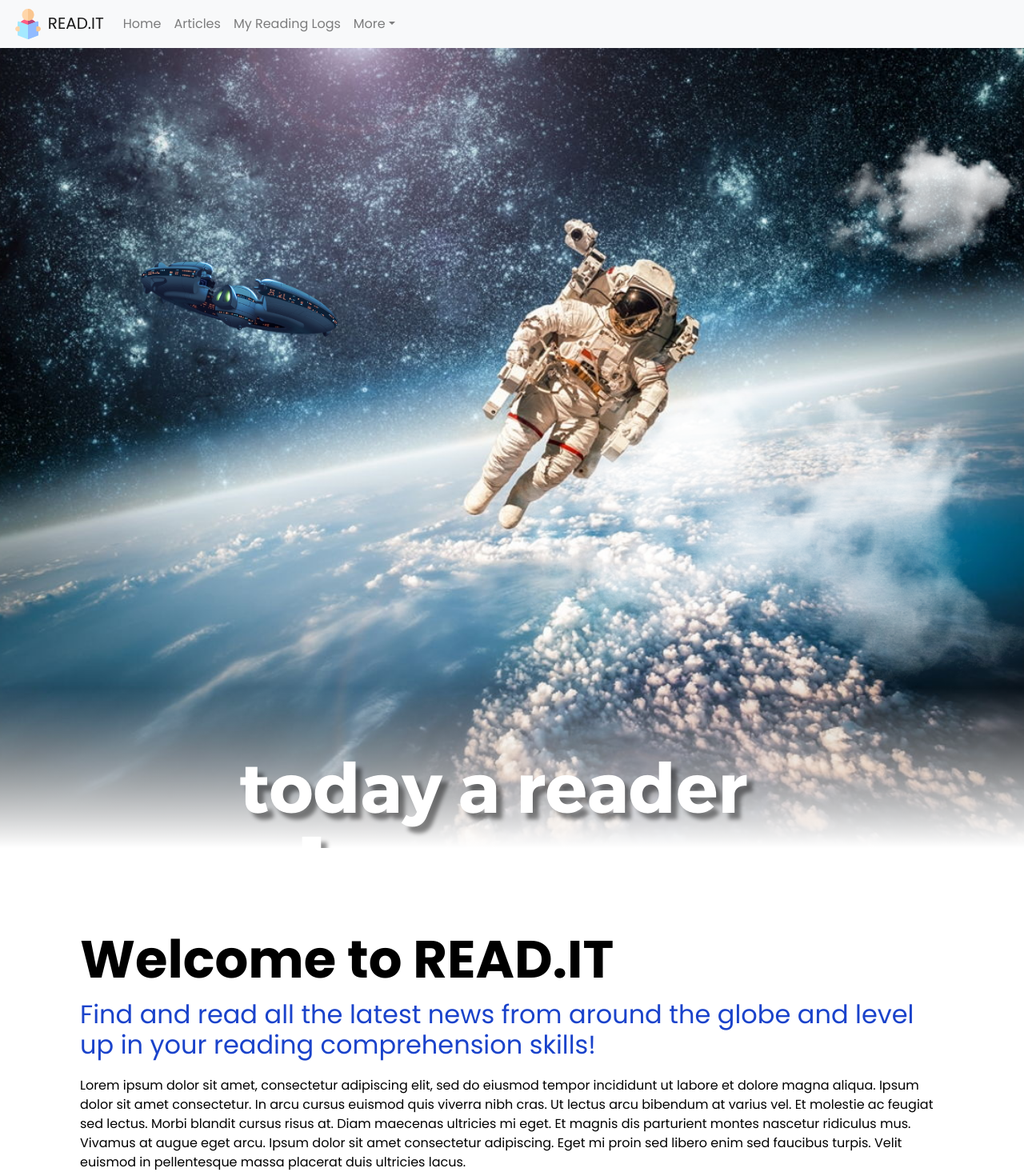
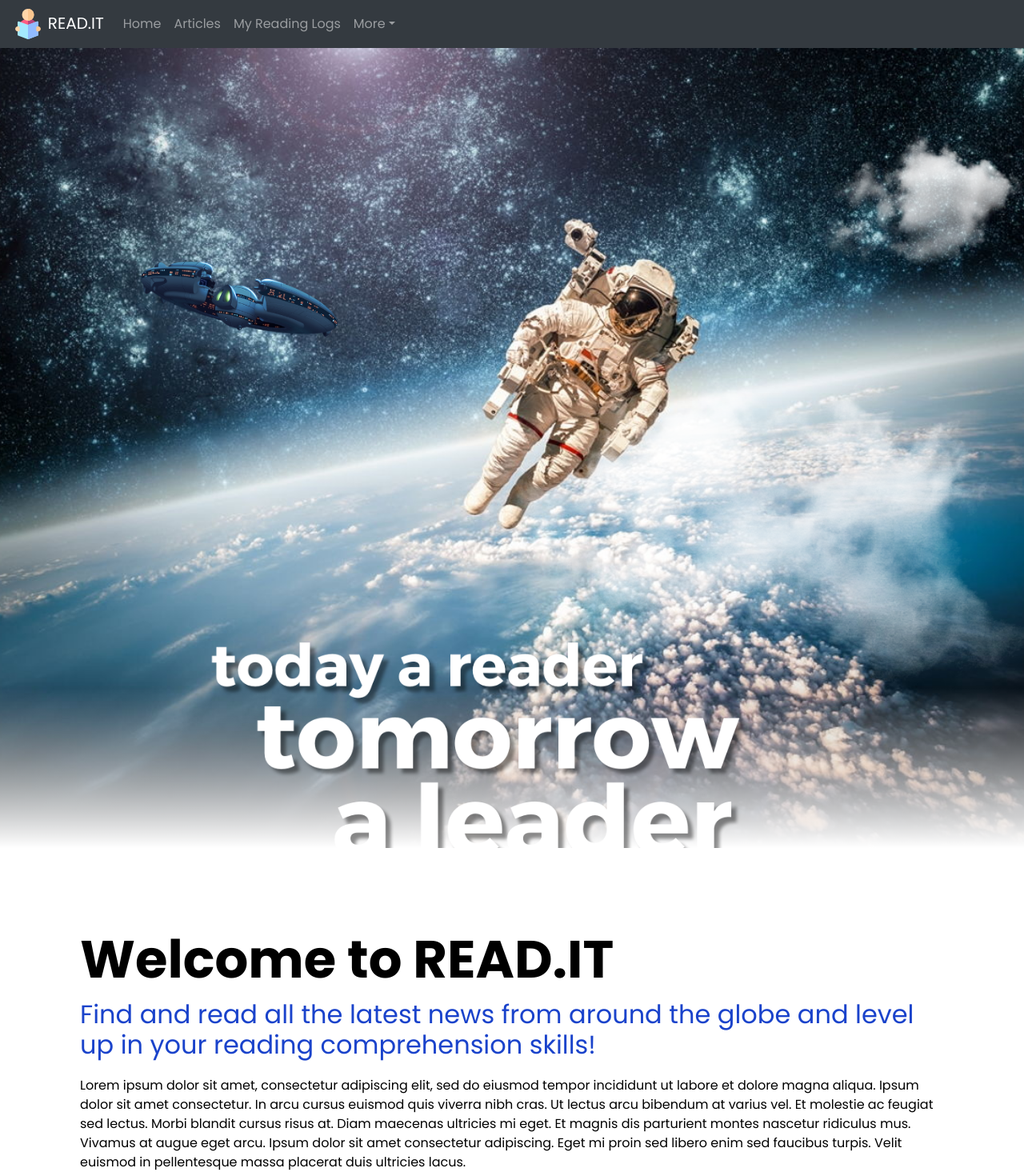
Before and after one commit to iannakim/readit-frontend, a React (Create React App) app: page / in a window 1280 px wide. Shown: the top 1470 px of the page at 80% size. Built offline with nearby package versions, Linux system fonts and the light colour scheme; no server answers.

Commit message:
transition added

```diff
--- a/src/Header.js
+++ b/src/Header.js
@@ -14,7 +14,7 @@ class Header extends React.Component {
 
     return (
      <div>
-      <Navbar bg="light" variant="light" expand="lg">
+      <Navbar bg="dark" variant="dark" expand="lg">
         <Navbar.Brand href="/"><img className="logo" src={logo} alt="home"/> READ.IT</Navbar.Brand>
           <Navbar.Toggle aria-controls="basic-navbar-nav" />
           <Navbar.Collapse id="basic-navbar-nav">
--- a/src/components/home.css
+++ b/src/components/home.css
@@ -33,6 +33,7 @@
 }
 
 #quote{
+  max-width: 85%;
   position: relative;
   left: 5%;
   transform: translateY(140%)
@@ -56,6 +57,7 @@ button.start {
   outline: none;
   padding: 0.5rem 5.0rem;
   box-shadow: 0.5rem 0.5rem rgb(26, 67, 203);
+  transition: 0.3s;
 }
 
 button.start:hover {
@@ -63,5 +65,5 @@ button.start:hover {
   background: rgb(26, 67, 203);
   transform: translate(0.5rem, 0.5rem);
   box-shadow: -0.5rem -0.5rem #353b48;
-  transition: 0.2s;
+  transition: 0.3s;
 }
```
